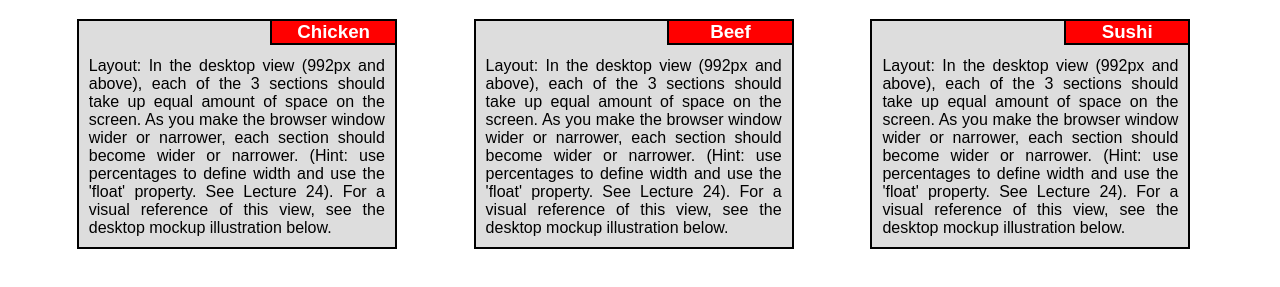
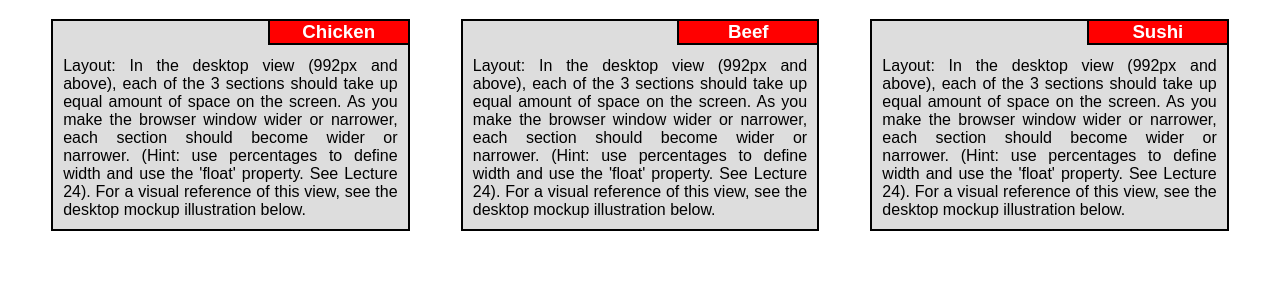
Before and after one commit to Archit985/Archit-Gupta, a plain HTML site: page site/index.html in a window 1280 px wide. Shown: the part 91-378 px from the top of the page. Drawn offline with Linux system fonts and the light colour scheme.

Commit message:
Update styling.css

```diff
--- a/site/styling.css
+++ b/site/styling.css
@@ -35,27 +35,27 @@ h1 {
 
 @media (min-width:992px) {
   .box {
-    width: 25%;
-	margin-left: 6%;}
+    width: 28%;
+    margin-left: 4%;}
 }
 
 @media (min-width:768px) and (max-width:991px) {
   .chick {
     width: 45%;
-	margin: 3%;
+    margin: 3%;
   }
   .beef {
     width: 45%;
-	margin: 3% 3% 3% 0;
+    margin: 3% 3% 3% 0;
   }
   .sushi {
     width: 93%;
-	margin: 2% 2% 0 3%;
+    margin: 2% 2% 0 3%;
   }
 }
 
 @media (max-width:767px) {
   .box {
     width: 80%;
-	margin: 3% 10%;}
+    margin: 3% 10%;}
 }
```
